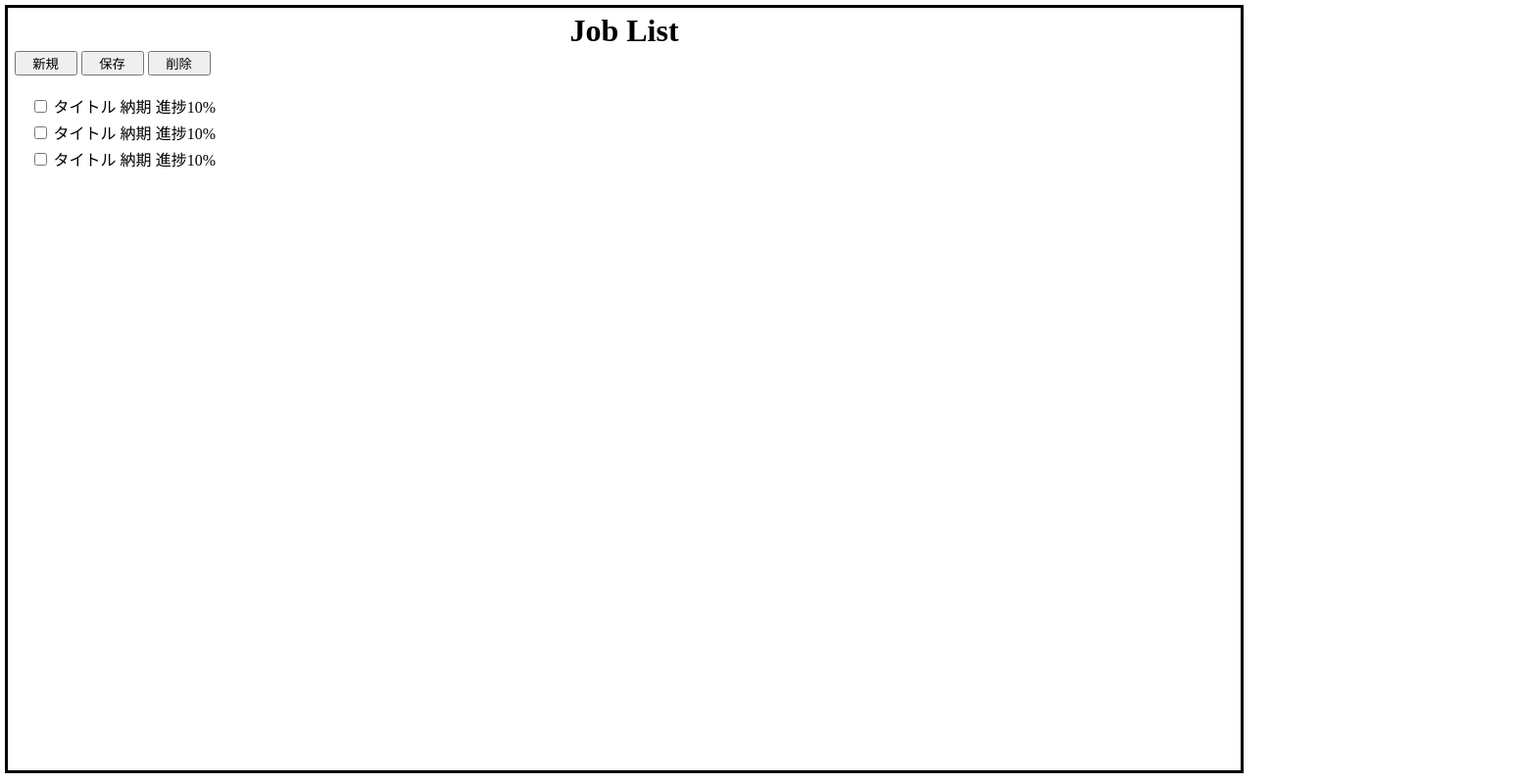
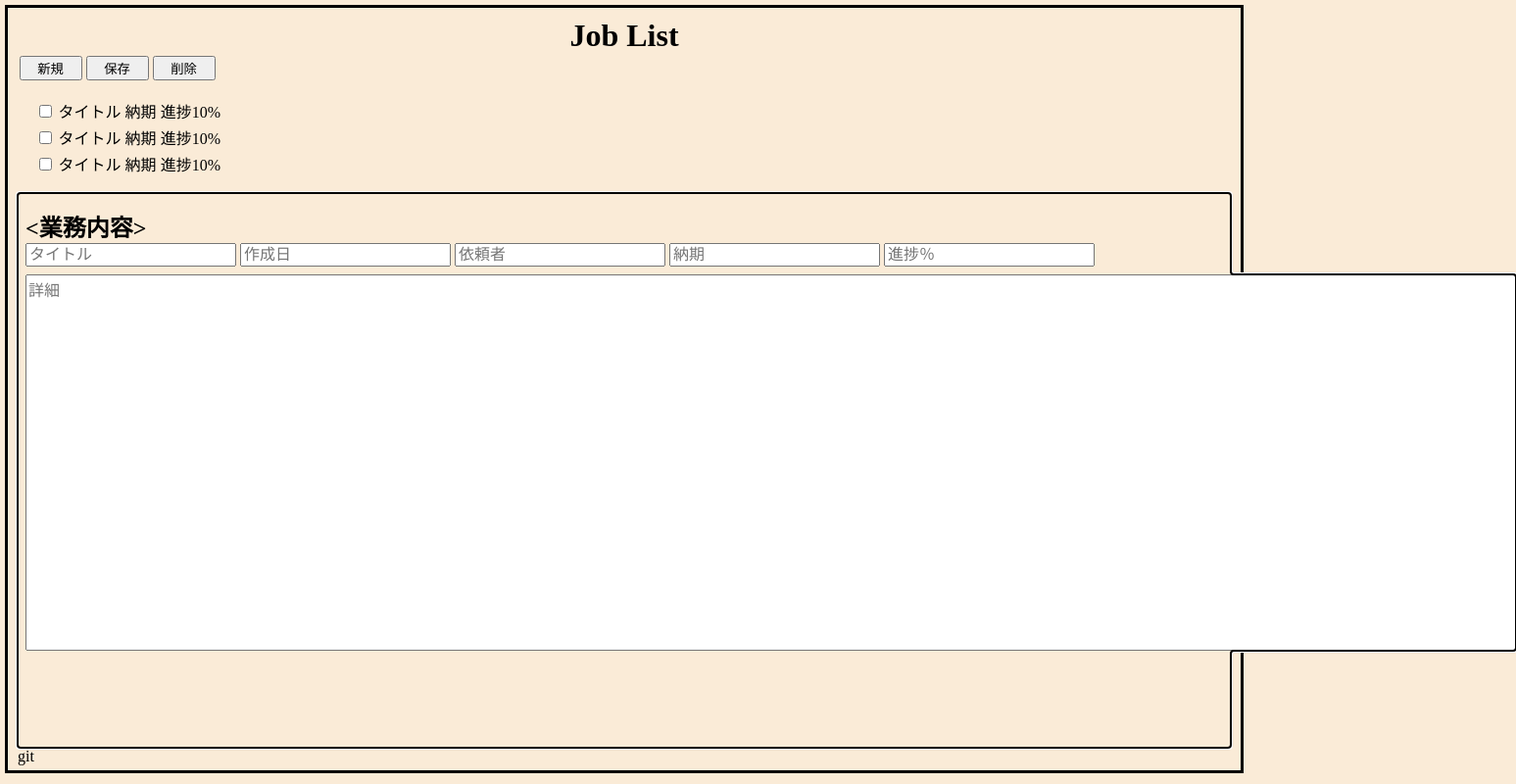
Before and after one commit to daisuke0138/memo_localstorage, a plain HTML site: page index.html in a window 1280 px wide. Shown: the whole page at 98% size, 1547 px wide, since content can reach past the window. Drawn offline with Linux system fonts and the light colour scheme.

Commit message:
file update

```diff
--- a/css/style.css
+++ b/css/style.css
@@ -1,11 +1,12 @@
 body{
     border: 3px solid black;
     margin: 5px;
-    padding: 5px;
+    padding: 10px;
     height: calc(100vh - 16px);
     width: calc(100vw - 16px);
     box-sizing: border-box;
     overflow: hidden;
+    background-color: antiquewhite;
 }
 
 h1{
@@ -22,10 +23,39 @@ button {
     cursor: grab;
 }
 
-.memo-area {
+.title-area {
     padding: 1rem;
 }
 
-.memo-t{
+.title-t{
     padding: 0.1rem;
 }
+
+.format-area {
+    outline: auto 3px;
+    height: calc(100vh - 234px);
+    width: calc(100vw - 42px);
+}
+
+h2 {
+    margin: 0;
+}
+
+.memo-area {
+    padding: 0.5rem;
+}
+
+.memo-data {
+    padding: 0.5rem 0;
+}
+
+textarea {
+    resize: none;
+    vertical-align: middle;
+    height: auto;
+    font-size: 1rem;
+}
+
+input {
+    font-size: 1rem;
+}
--- a/index.html
+++ b/index.html
@@ -18,30 +18,39 @@
     </div>
 
     <!-- メモタイトル欄 -->
-<div class="memo-area">
-    <div class="memo-t">
+<div class="title-area">
+    <div class="title-t">
         <input type="checkbox" name="" id="">
         <span>タイトル</span>
         <span>納期</span>
         <span>進捗10%</span>
     </div>
-    <div class="memo-t">
+    <div class="title-t">
         <input type="checkbox" name="" id="">
         <span>タイトル</span>
         <span>納期</span>
         <span>進捗10%</span>
     </div>
-    <div class="memo-t">
+    <div class="title-t">
         <input type="checkbox" name="" id="">
         <span>タイトル</span>
         <span>納期</span>
         <span>進捗10%</span>
     </div>
 </div>
-
-    <!-- memo入力欄 -->
-    <div>
-
-    </div>
+    <!-- format入力欄 -->
+    <div class="format-area">
+        <div class="memo-area">
+            <div class="memo-data">
+                <h2><業務内容></h2>
+                <input placeholder="タイトル"></input>
+                <input placeholder="作成日"></input>
+                <input placeholder="依頼者"></input>
+                <input placeholder="納期"></input>
+                <input placeholder="進捗％"></input>
+            </div>
+            <textarea name="" id="" cols="150" rows="21" placeholder="詳細"></textarea>
+        </div>
+    </div>git
 </body>
 </html>
```
Also changed, not shown: test.html (added, +12 -0 lines), css/test.css (added).
